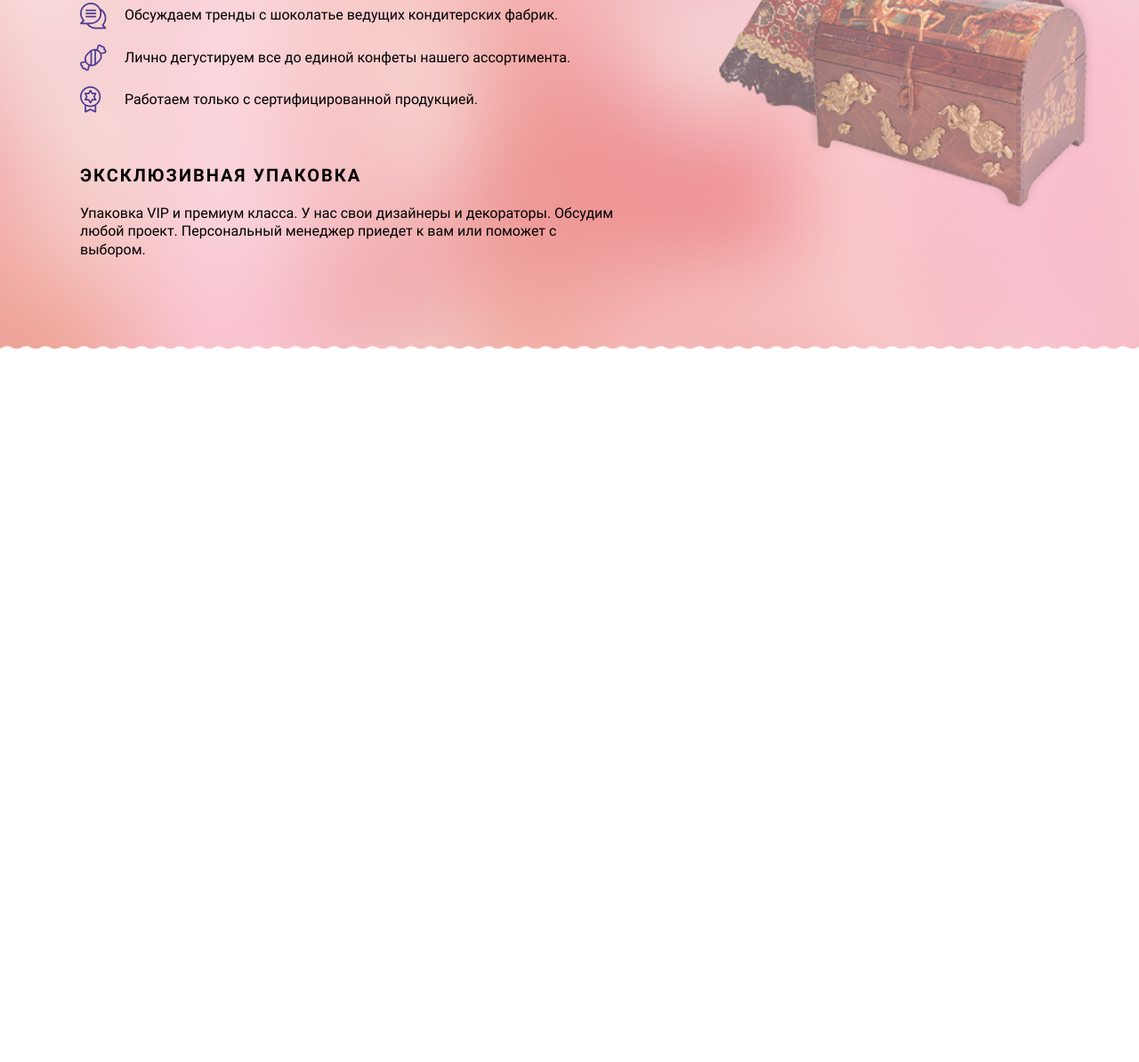
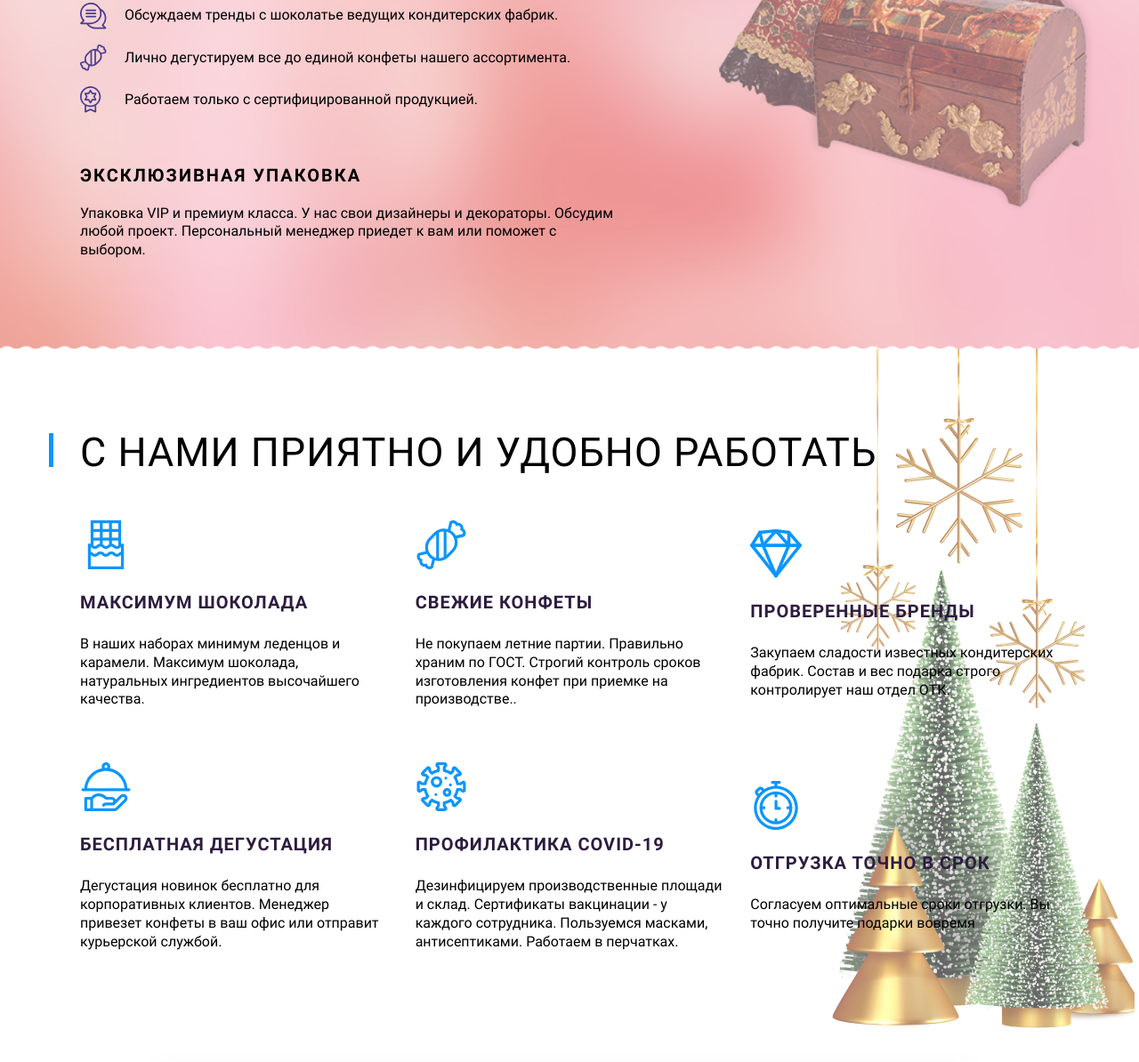
Before and after one commit to yurkaronin/sweetie, a website: page src/html/index.html in a window 1280 px wide. Shown: the part 5531-6725 px from the top of the page at 89% size. Before the commit the page ends 5923 px from the top, so only its background shows below. Drawn offline with nearby package versions, Linux system fonts and the light colour scheme; files that its build step writes are made by us from their sources; files whose address does not match are found by name.

Commit message:
Доделал адаптив блока с преимуществами

```diff
--- a/src/html/index.html
+++ b/src/html/index.html
@@ -21,7 +21,7 @@
     @@include('sections/popular-gifts.html')
     @@include('modules/promo.html')
     @@include('sections/exclusive-gifts.html')
-    <!-- @@include('sections/client-benefits.html') -->
+    @@include('sections/client-benefits.html')
 
   </main>
   @@include('sections/footer.html')
--- a/src/scss/sections/_client-benefits.scss
+++ b/src/scss/sections/_client-benefits.scss
@@ -4,23 +4,64 @@
 
   .section-header {
     margin-bottom: 45px;
+    position: relative;
+    z-index: 5;
   }
 
   .client-benefits__list {
     grid-template-columns: repeat(auto-fill, 420px);
     gap: 50px;
+    position: relative;
+    z-index: 5;
+
+    @media (max-width: 1450px) {
+      grid-template-columns: 1fr 1fr 1fr;
+      gap: 60px 30px;
+    }
+
+    @media (max-width: 1000px) {
+      grid-template-columns: 1fr 1fr;
+    }
+
+    @media (max-width: 650px) {
+      grid-template-columns: 1fr;
+      gap: 75px;
+    }
   }
 
   .benefits-list__item {
     grid-template-columns: 1fr;
     gap: 25px;
+
+    @media (max-width: 650px) {
+      gap: 15px;
+    }
   }
 
   .benefits-list__title {
     padding: 0;
+
+    @media (max-width: 650px) {
+      font-weight: 700;
+      font-size: 18px;
+    }
+  }
+
+  .benefits-list__icon {
+    @media (max-width: 650px) {
+      max-height: 35px;
+    }
   }
 }
 
 .client-benefits__bg-image {
   position: absolute;
+  top: 0;
+  right: 5px;
+  z-index: 0;
+  opacity: 0.6;
+
+  @media (max-width: 1000px) {
+    display: none;
+  }
 }
--- a/src/scss/sections/_exclusive-gifts.scss
+++ b/src/scss/sections/_exclusive-gifts.scss
@@ -10,6 +10,7 @@
   @media (max-width: 1400px) {
     padding: 80px 0;
   }
+
   @media (max-width: 600px) {
     padding: 60px 0;
     background-image: none;
```
